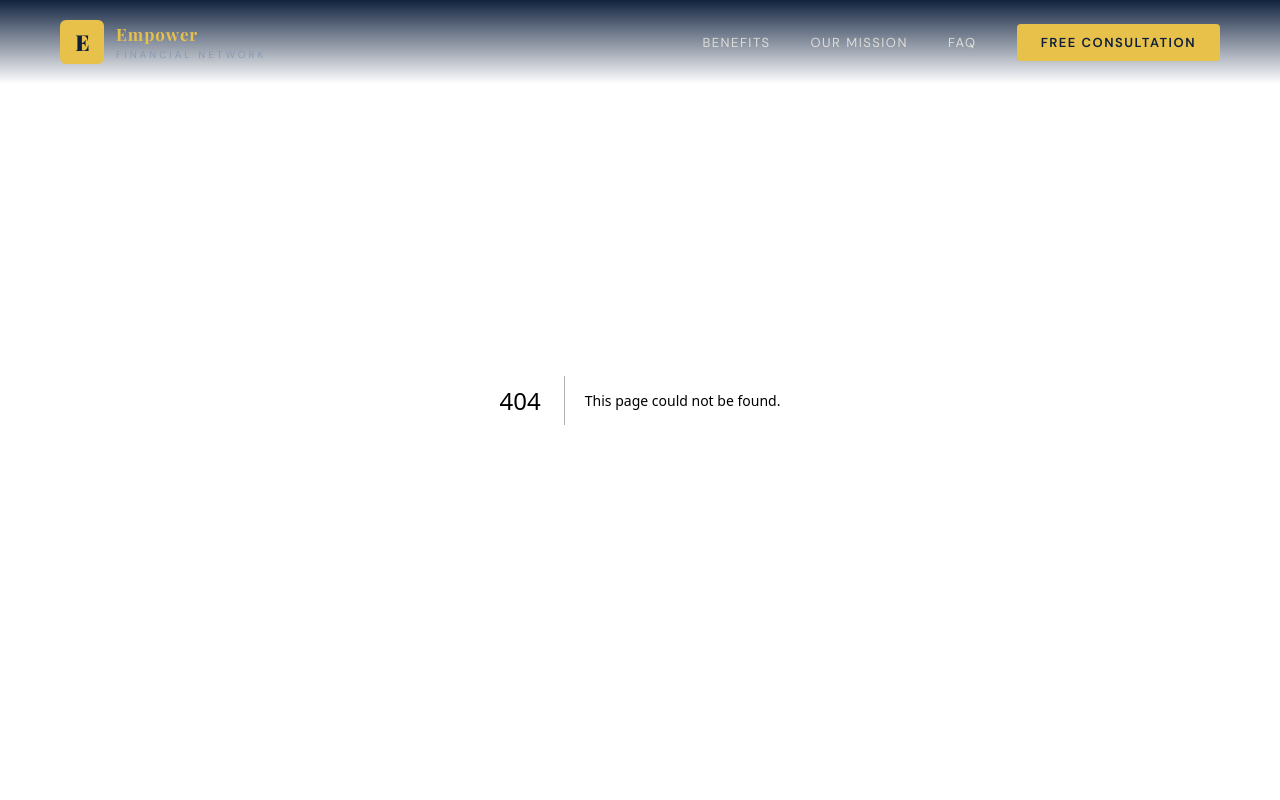
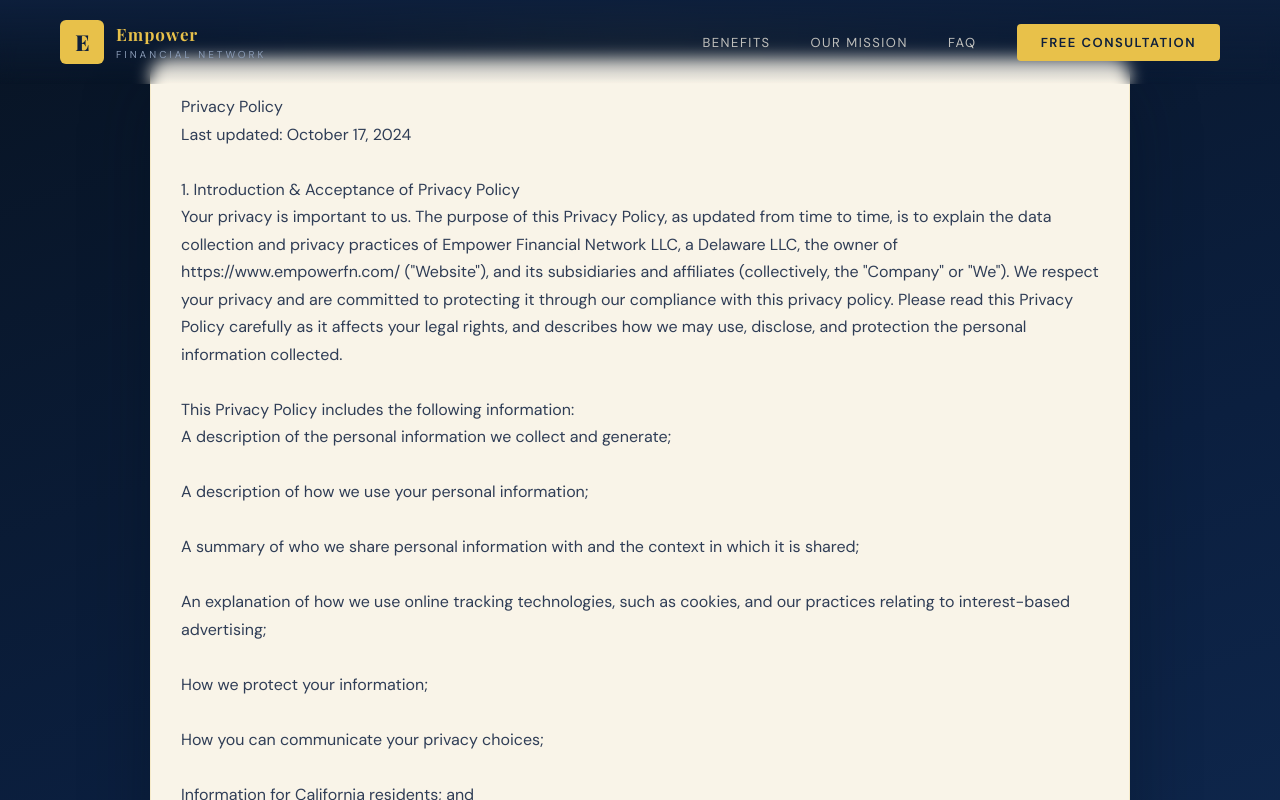
Before and after one commit to jprix/empower-fe-js, a Next.js app: page /privacy in a window 1280 px wide. Before the commit this address had no page. Shown: the top 800 px of the page. Built offline with nearby package versions, Linux system fonts and the light colour scheme; a web font is replaced by a local one.

Commit message:
added policy page

```diff
--- /dev/null
+++ b/pages/privacy-policy.jsx
@@ -0,0 +1 @@
+export { default, getStaticProps } from "./privacy";
--- /dev/null
+++ b/pages/privacy.jsx
@@ -0,0 +1,25 @@
+import React from "react";
+import Head from "next/head";
+import fs from "fs";
+import path from "path";
+
+export default function PrivacyPage({ policyText }) {
+  return (
+    <>
+      <Head>
+        <title>Privacy Policy | Empower Financial Network</title>
+      </Head>
+      <main className="legal-page-wrap">
+        <article className="legal-page-card">
+          <pre className="legal-pre">{policyText}</pre>
+        </article>
+      </main>
+    </>
+  );
+}
+
+export async function getStaticProps() {
+  const filePath = path.join(process.cwd(), "content", "privacy-policy.txt");
+  const policyText = fs.readFileSync(filePath, "utf8");
+  return { props: { policyText } };
+}
--- a/styles/globals.css
+++ b/styles/globals.css
@@ -1127,6 +1127,14 @@ body {
   color: #123462;
 }
 
+.legal-pre {
+  margin: 0;
+  white-space: pre-wrap;
+  word-break: break-word;
+  color: #2f3d56;
+  font: 400 1rem/1.72 "DM Sans", sans-serif;
+}
+
 .legal-quick-links {
   display: grid;
   gap: 6px;
```
Also changed, not shown: content/privacy-policy.txt (added).
